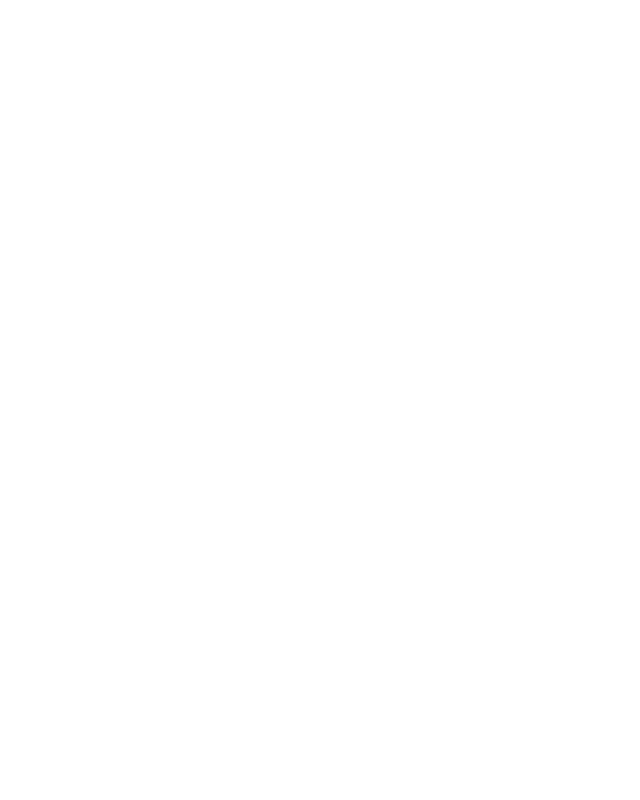
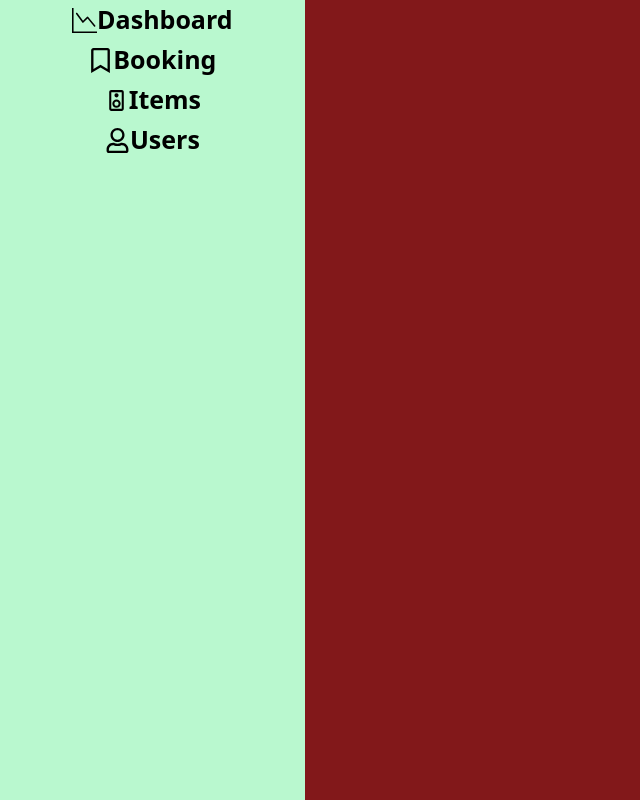
Before and after one commit to HVPasindu/Kv_audio_frontend, a React (Vite) app: page / in a window 1280 px wide. Shown: the whole page, without its empty margins (0-640 px from the left). Built offline with nearby package versions, Linux system fonts and the light colour scheme.

Commit message:
adminpage 😊

```diff
--- a/package.json
+++ b/package.json
@@ -13,17 +13,20 @@
     "@tailwindcss/vite": "^4.1.8",
     "react": "^19.1.0",
     "react-dom": "^19.1.0",
-    "tailwindcss": "^4.1.8"
+    "react-icons": "^5.5.0"
   },
   "devDependencies": {
     "@eslint/js": "^9.25.0",
     "@types/react": "^19.1.2",
     "@types/react-dom": "^19.1.2",
     "@vitejs/plugin-react": "^4.4.1",
+    "autoprefixer": "^10.4.21",
     "eslint": "^9.25.0",
     "eslint-plugin-react-hooks": "^5.2.0",
     "eslint-plugin-react-refresh": "^0.4.19",
     "globals": "^16.0.0",
+    "postcss": "^8.5.4",
+    "tailwindcss": "^4.1.8",
     "vite": "^6.3.5"
   }
 }
--- a/src/App.jsx
+++ b/src/App.jsx
@@ -1,12 +1,16 @@
 
 import './App.css'
+
+import Adminpage from './page/adminpage';
 
 function App() {
 
 
   return (
     <>
-
+      <div>
+        <Adminpage/>
+      </div>
     </>
   )
 }
--- /dev/null
+++ b/src/page/adminpage.jsx
@@ -0,0 +1,34 @@
+import { MdBluetoothAudio, MdOutlineSpeaker } from "react-icons/md";
+import { BsGraphDown } from "react-icons/bs";
+import { FaRegBookmark, FaRegUser } from "react-icons/fa";
+import { BsSpeaker } from "react-icons/bs";
+
+
+export default function Adminpage(){
+    return(
+        <div className='h-screen w-full flex'>
+        <div className='w-[400px] h-full bg-green-200'>
+          <button className='w-full h-[40px] text-[25px] font-bold flex justify-center items-center'>
+            <BsGraphDown/>
+            Dashboard
+          </button>
+          <button className='w-full h-[40px] text-[25px] font-bold flex justify-center items-center'>
+            <FaRegBookmark/>
+            Booking
+          </button>
+           <button className='w-full h-[40px] text-[25px] font-bold flex justify-center items-center'>
+            <MdOutlineSpeaker/>
+            Items
+          </button>
+           <button className='w-full h-[40px] text-[25px] font-bold flex justify-center items-center'>
+            <FaRegUser/>
+            Users
+          </button>
+
+        </div>
+        <div className='w-full bg-red-900'>
+
+        </div>
+      </div>
+    )
+}
```
Also changed, not shown: 1 other file (tests, documents, lock files or other folders).
